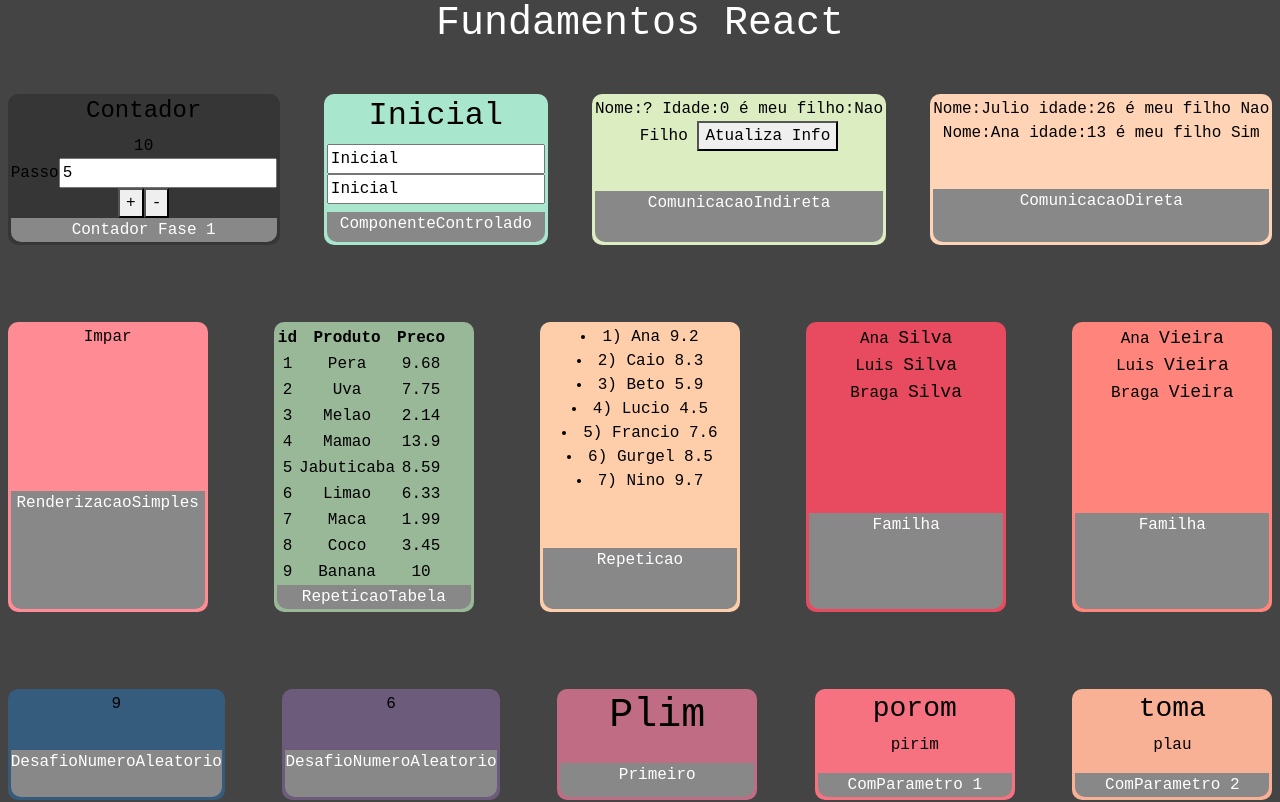
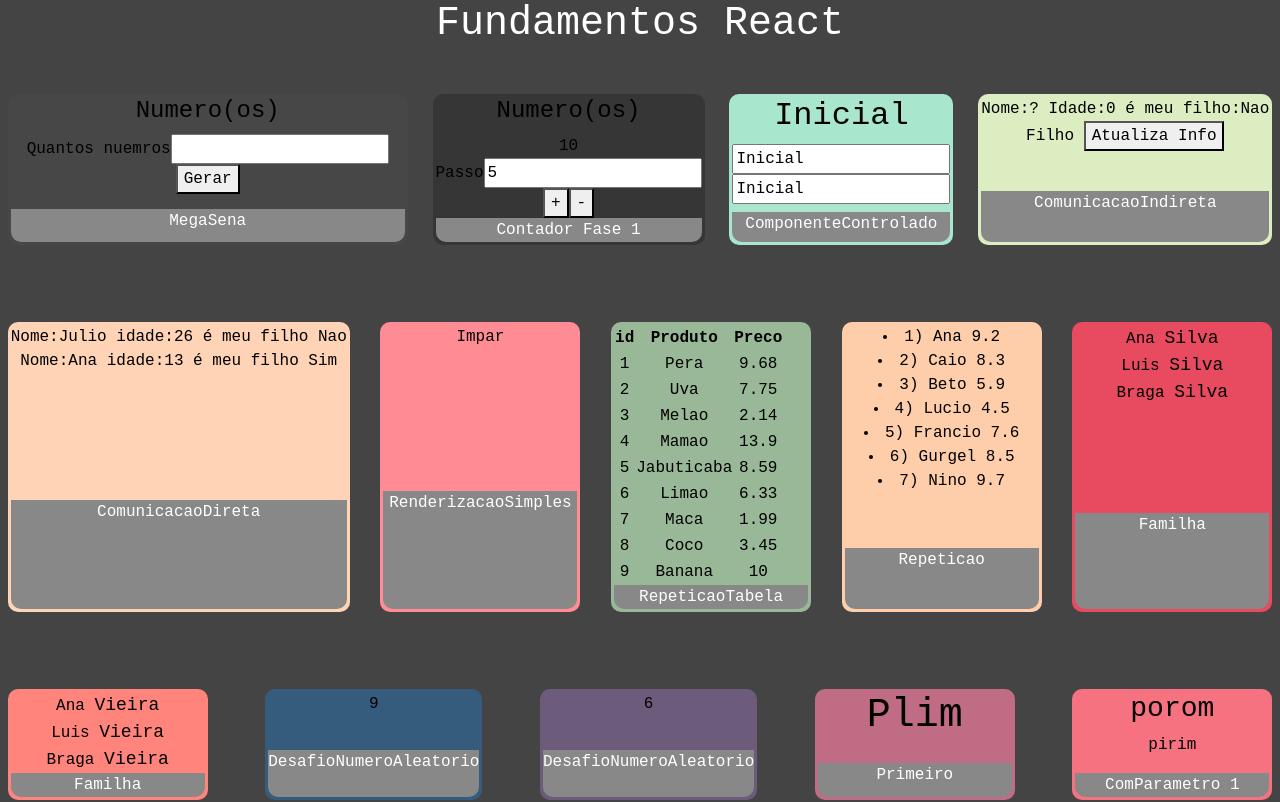
Before and after one commit to t55844/fundamentos-react, a React (Create React App) app: page / in a window 1280 px wide. Shown: the top 802 px of the page. Built offline with nearby package versions, Linux system fonts and the light colour scheme.

Commit message:
Falhei miseravelmente
nao consegui desenvolver o desafio numero da mega sena

```diff
--- a/src/App.jsx
+++ b/src/App.jsx
@@ -12,6 +12,7 @@
 import IndiretaPai from "./components/comunicacaoIndireta/IndiretaPai";
 import RenderizacaoSimples from "./components/condicional/RenderizacaoCondicional";
 import Contador from "./components/contador/Contador";
+import MegaSena from "./components/mega/MegaSena";
 import Repeticao from "./components/repeticao/Repeticao";
 import RepeticaoTabela from "./components/repeticao/RepeticaoTabela";
 import {alunos} from "./data/alunos";
@@ -23,6 +24,9 @@
         <h1>Fundamentos React</h1>
 
         <div className="Cards">
+            <Card titulo="MegaSena" color="#474747">
+               <MegaSena/>
+            </Card>
             <Card titulo="Contador Fase 1" color="#363636">
                <Contador numeroInicial={10} />
             </Card>
--- a/src/components/contador/Display.jsx
+++ b/src/components/contador/Display.jsx
@@ -3,7 +3,7 @@
 export default(props)=>{
     return(
         <div>
-             <h4>Contador</h4>
+             <h4>Numero(os)</h4>
             <div>{props.numero}</div>
         </div>
     )
--- /dev/null
+++ b/src/components/mega/GeradorDeNumeros.js
@@ -0,0 +1,16 @@
+function getRandom() {
+    return Math.floor(Math.random() * (1 - 60 + 1)) + 1;
+
+}
+
+export default function GeradorDeNumeros(qt){
+    let array = []
+
+    for (let index = 0; index < qt; index++) {
+
+        array.push(getRandom())
+    }
+    console.log(array)
+
+    return array
+}
--- /dev/null
+++ b/src/components/mega/MegaSena.jsx
@@ -0,0 +1,28 @@
+import React, { useState } from "react";
+import Display from "../contador/Display";
+import GeradorDeNumeros from "./GeradorDeNumeros";
+import QuantiaDeNumeros from "./QuantiaDeNumeros";
+
+export default()=>{
+    const[resultado,setResultado] = useState()
+    const[numeros,setNumerosMega] = useState()
+    function numeroMega(qt){
+        setNumerosMega(qt)
+    }
+    function mostraResultado(){
+        setResultado(GeradorDeNumeros(numeros))
+    }
+
+    return(
+        <>
+            <Display
+            numero={resultado}/>
+            <QuantiaDeNumeros
+                value={numeros}
+                onChange={numeroMega}
+            />
+            <button onClick={mostraResultado}>Gerar</button>
+        </>
+
+    )
+}
--- /dev/null
+++ b/src/components/mega/QuantiaDeNumeros.jsx
@@ -0,0 +1,16 @@
+import React from "react";
+
+export default(props)=>{
+    return(
+        <>
+            <label htmlFor="qtDeNumeros">Quantos nuemros</label>
+            <input
+            type="number"
+            itemID="qtDeNumeros"
+            value={props.qtDeNumeros}
+            onChange={props.onChange}
+            />
+        </>
+
+    )
+}
```
